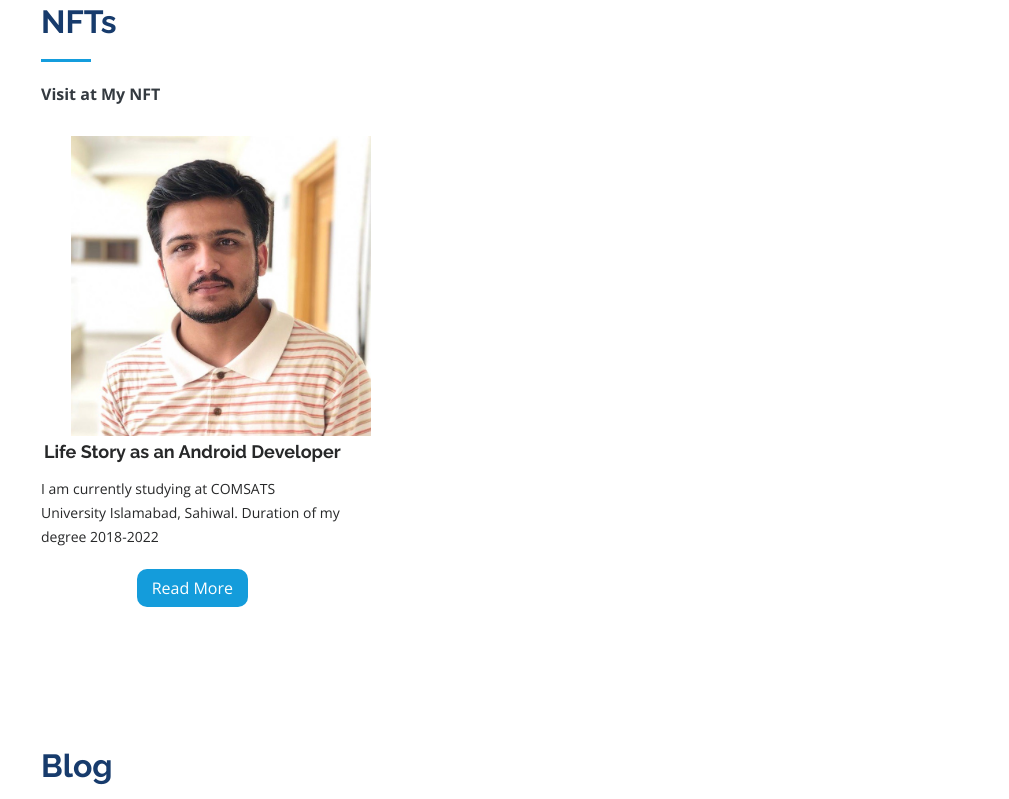
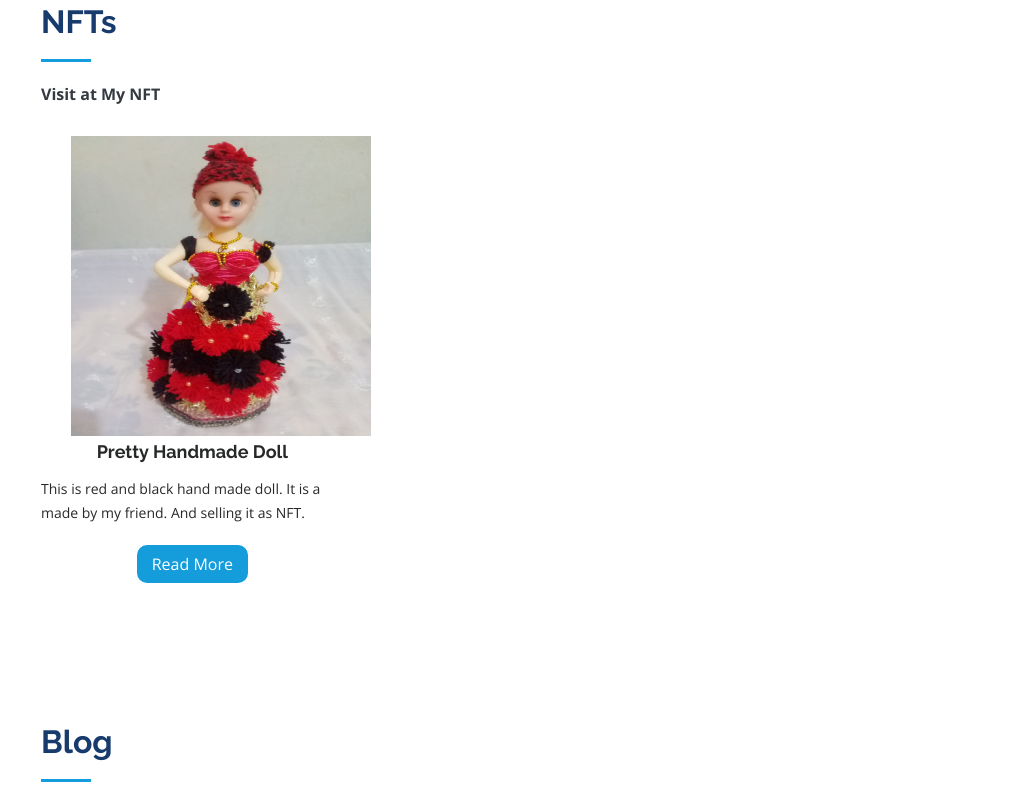
Before and after one commit to mzaryabrafique/zaryab_programmer.github.io, a plain HTML site: page index.html in a window 1280 px wide. Shown: the part 4975-5774 px from the top of the page, without its empty margins (271-1280 px from the left). Drawn offline with nearby package versions, Linux system fonts and the light colour scheme.

Commit message:
ntf des added

```diff
--- a/index.html
+++ b/index.html
@@ -933,16 +933,15 @@
           <div class="row">
             <div class="col-lg-4 col-md-6" data-aos="fade-up">
               <img
-                src="assets/img/blogImages/blog1.jpeg"
+                src="assets/img/nftsimages/handMadedoll.jpeg"
                 style="width: 300px; height: 300px; margin-left: 30px"
                 alt="Life Story as an Android Developer"
               />
               <h4 class="title" style="margin-top: 5px">
-                Life Story as an Android Developer
+                Pretty Handmade Doll
               </h4>
               <p class="description">
-                I am currently studying at COMSATS University Islamabad,
-                Sahiwal. Duration of my degree 2018-2022
+                This is red and black hand made doll. It is a made by my friend. And selling it as NFT.
               </p>
 
               <p>
```
